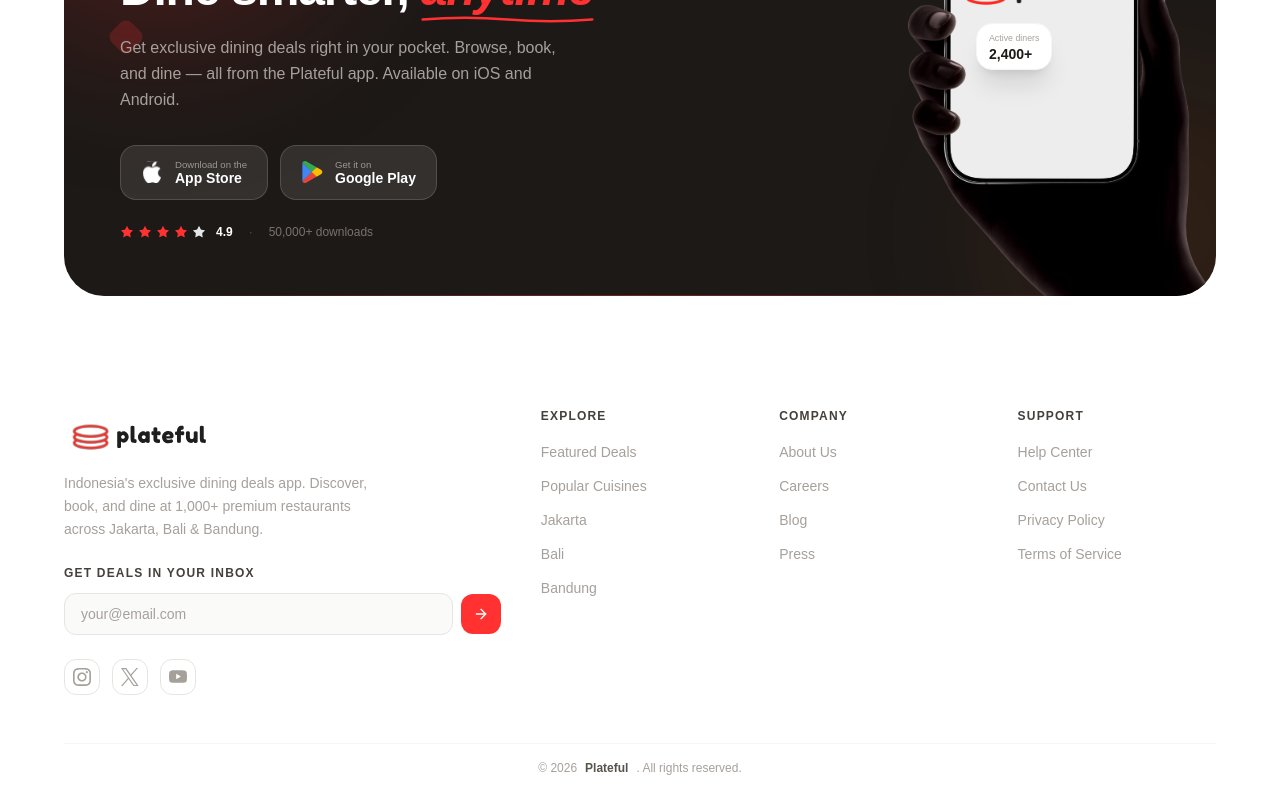
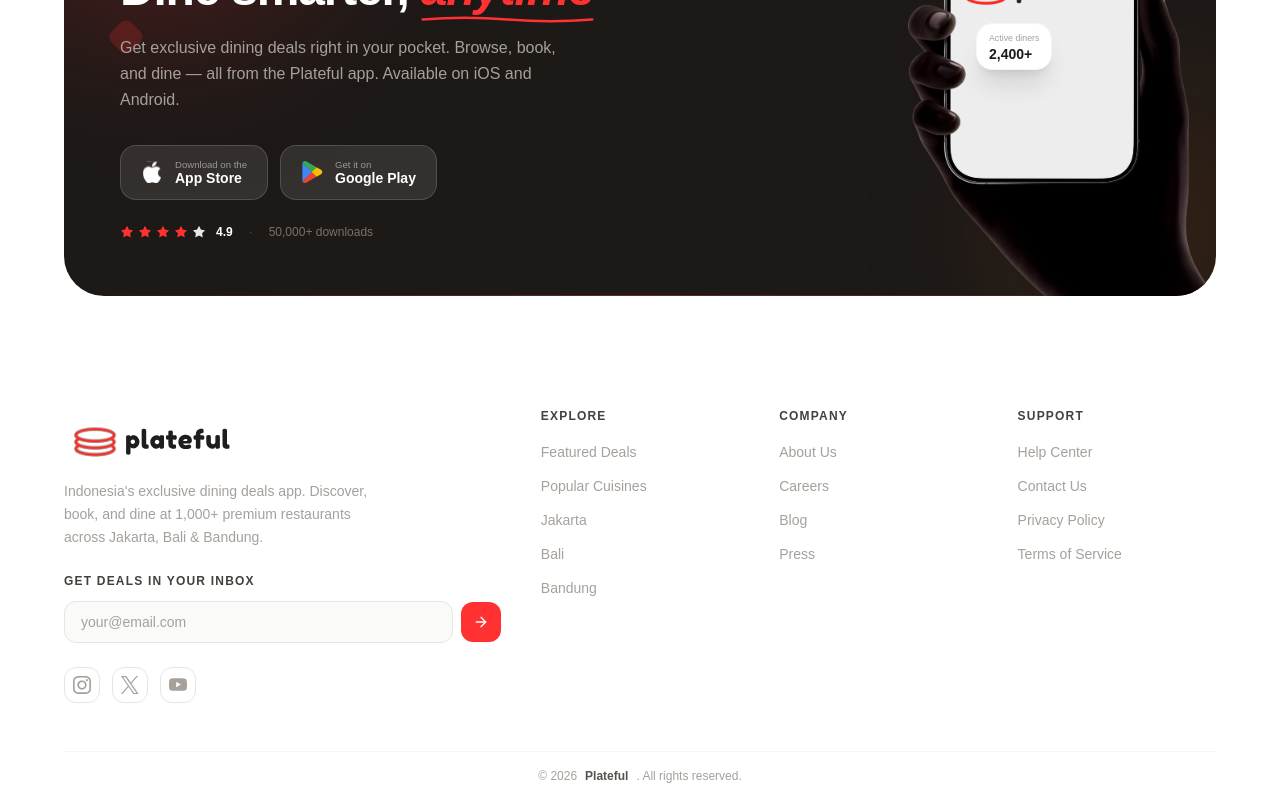
Before and after one commit to hanifakbari/plateful, a Next.js app: page / in a window 1280 px wide. Shown: the part 7246-8046 px from the top of the page. Built offline with nearby package versions, Linux system fonts and the light colour scheme.

Commit message:
fix: resolve image warnings and remove unused Geist font imports

```diff
--- a/src/app/layout.tsx
+++ b/src/app/layout.tsx
@@ -1,15 +1,11 @@
 import type { Metadata } from "next";
-import { Geist, Geist_Mono } from "next/font/google";
+import { Geist } from "next/font/google";
 import "../assets/styles/globals.css";
 
 const geistSans = Geist({
   variable: "--font-geist-sans",
   subsets: ["latin"],
-});
-
-const geistMono = Geist_Mono({
-  variable: "--font-geist-mono",
-  subsets: ["latin"],
+  display: "swap",
 });
 
 export const metadata: Metadata = {
@@ -23,11 +19,8 @@ export default function RootLayout({
   children: React.ReactNode;
 }>) {
   return (
-    <html
-      lang="en"
-      className={`${geistSans.variable} ${geistMono.variable} h-full antialiased`}
-    >
-      <body className="min-h-full flex flex-col">{children}</body>
+    <html lang="en" className="h-full antialiased">
+      <body className="flex min-h-full flex-col">{children}</body>
     </html>
   );
 }
--- a/src/components/organisms/AppDownload/index.tsx
+++ b/src/components/organisms/AppDownload/index.tsx
@@ -150,7 +150,6 @@ export const AppDownload = () => {
 
           {/* RIGHT — mockup, all screen sizes */}
           <div className="relative flex justify-center px-8 pb-0 md:px-14 lg:w-72 lg:shrink-0 lg:px-0 xl:w-80">
-            {/* Phone image — anchored to bottom */}
             <div className="relative w-48 md:w-56 lg:w-full">
               <Image
                 src={Assets.AppMockup}
@@ -158,6 +157,7 @@ export const AppDownload = () => {
                 width={280}
                 height={520}
                 sizes="(max-width: 768px) 192px, (max-width: 1024px) 224px, 280px"
+                priority
                 className="w-full rounded-t-4xl object-cover object-top"
               />
 
--- a/src/components/organisms/Footer/index.tsx
+++ b/src/components/organisms/Footer/index.tsx
@@ -63,14 +63,14 @@ export const Footer = () => {
       <div className="mx-auto max-w-6xl">
         {/* Top — logo + newsletter + links */}
         <div className="mb-12 grid grid-cols-1 gap-10 md:grid-cols-2 lg:grid-cols-5">
-          {/* Brand col */}
+          {" "}
           <div className="lg:col-span-2">
             <Image
               src={Assets.Plateful}
               alt="Plateful logo"
-              width={150}
-              height={150}
-              className="mb-4"
+              width={0}
+              height={0}
+              className="h-14 w-auto"
             />
             <p className="mt-4 max-w-xs text-sm leading-relaxed font-light text-stone-400">
               Indonesia&apos;s exclusive dining deals app. Discover, book, and
@@ -116,8 +116,6 @@ export const Footer = () => {
               ))}
             </div>
           </div>
-
-          {/* Link cols */}
           {links.map((col) => (
             <div key={col.heading}>
               <p className="mb-4 text-xs font-bold tracking-widest text-stone-700 uppercase">
@@ -139,10 +137,8 @@ export const Footer = () => {
           ))}
         </div>
 
-        {/* Divider */}
         <div className="border-t border-stone-100" />
 
-        {/* Bottom */}
         <div className="w-full py-4">
           <div className="flex justify-center">
             <p className="flex items-center gap-2 text-xs text-stone-400">
```
